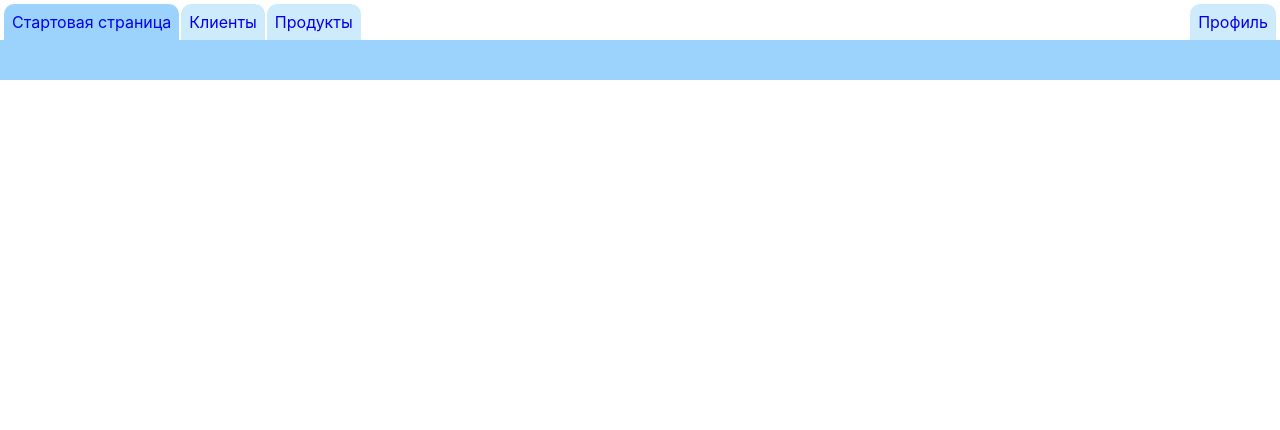
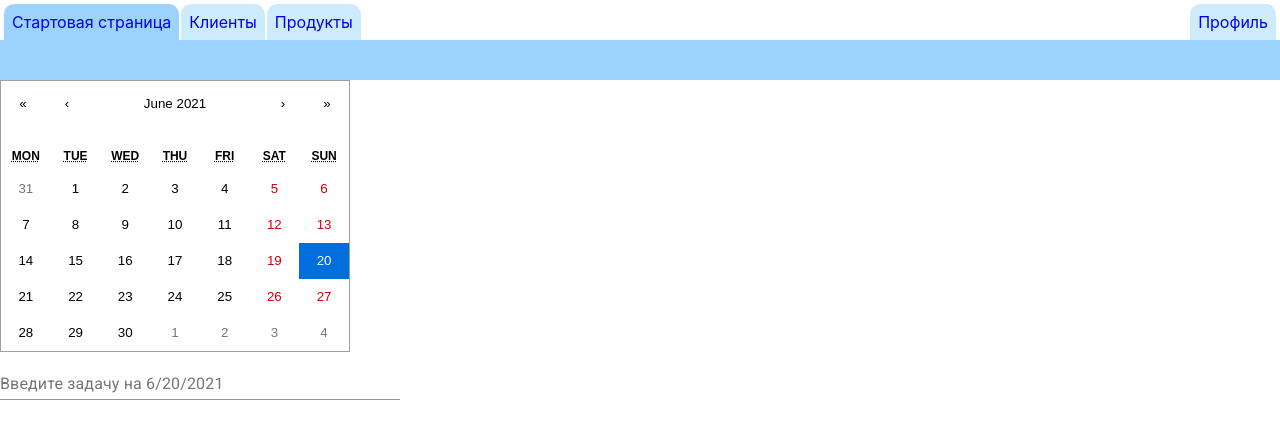
Before and after one commit to k0w4lk/banker, a React (Create React App) app: page /main in a window 1280 px wide. Shown: the top 430 px of the page. Built offline with nearby package versions, Linux system fonts and the light colour scheme; no server answers; the database is empty; sample sign-in values are in the browser's storage; a web font is replaced by a local one.

Commit message:
added calendar + routing fixes

```diff
--- a/package.json
+++ b/package.json
@@ -13,6 +13,7 @@
     "formik": "^2.2.9",
     "node-sass": "^6.0.0",
     "react": "^17.0.2",
+    "react-calendar": "^3.4.0",
     "react-dom": "^17.0.2",
     "react-redux": "^7.2.4",
     "react-router-dom": "^5.2.0",
--- /dev/null
+++ b/src/components/Main/StartPage/MainCalendar/MainCalendar.jsx
@@ -0,0 +1,29 @@
+import { useState } from 'react';
+import Calendar from 'react-calendar';
+import { TextField } from '@material-ui/core';
+import styles from './MainCalendar.module.scss';
+
+const MainCalendar = () => {
+  const [date, setDate] = useState(new Date());
+
+  const onDateChangeHandler = (date) => {
+    setDate(date);
+    console.log(date);
+    const currentDate = new Date();
+    currentDate.setHours(0, 0, 0, 0);
+    if (date.getTime() >= currentDate.getTime()) {
+      console.log('opppa');
+    }
+  };
+  return (
+    <div>
+      <Calendar value={date} onClickDay={onDateChangeHandler} />
+      <TextField
+        className={styles.input}
+        label={`Введите задачу на ${date.toLocaleDateString()}`}
+      />
+    </div>
+  );
+};
+
+export default MainCalendar;
--- /dev/null
+++ b/src/components/Main/StartPage/MainCalendar/MainCalendar.module.scss
@@ -0,0 +1,3 @@
+.input {
+  width: 400px;
+}
--- /dev/null
+++ b/src/components/Main/StartPage/MainCalendar/index.js
@@ -0,0 +1,3 @@
+import MainCalendar from './MainCalendar';
+
+export default MainCalendar;
--- a/src/components/Main/StartPage/StartPage.jsx
+++ b/src/components/Main/StartPage/StartPage.jsx
@@ -1,4 +1,6 @@
 import AddNavPanel from '../common/AddNavPanel/AddNavPanel.jsx';
+import MainCalendar from './MainCalendar/MainCalendar.jsx';
+import 'react-calendar/dist/Calendar.css';
 import styles from './StartPage.module.scss';
 import './../../../assets/styles/main.scss';
 
@@ -6,6 +8,7 @@ const StartPage = () => {
   return (
     <div className={styles.profile__wrapper}>
       <AddNavPanel />
+      <MainCalendar />
     </div>
   );
 };
--- a/src/context/authContext.js
+++ b/src/context/authContext.js
@@ -71,7 +71,6 @@ const Auth = (props) => {
       })
       .finally(() => {
         setIsAuthenticating(false);
-        props.history.push('/main');
       });
   };
 
```
Also changed, not shown: 1 other file (tests, documents, lock files or other folders).
